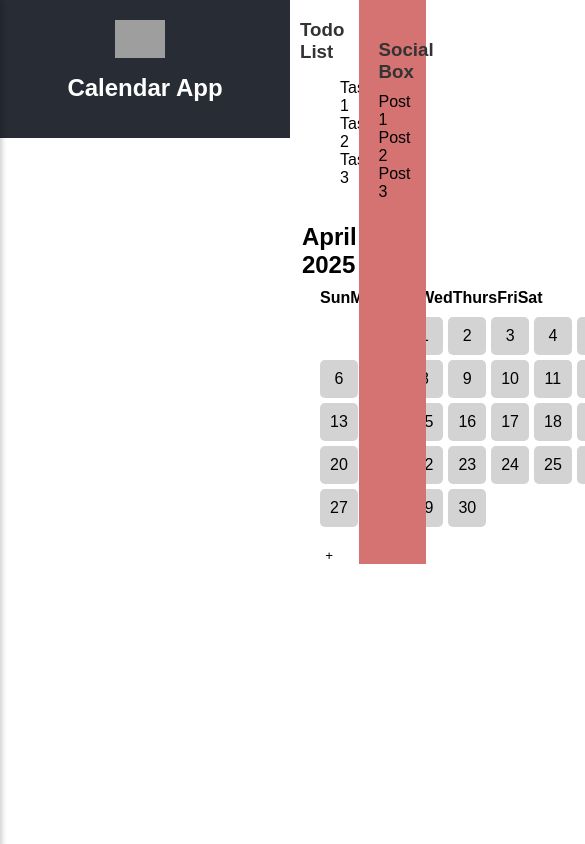
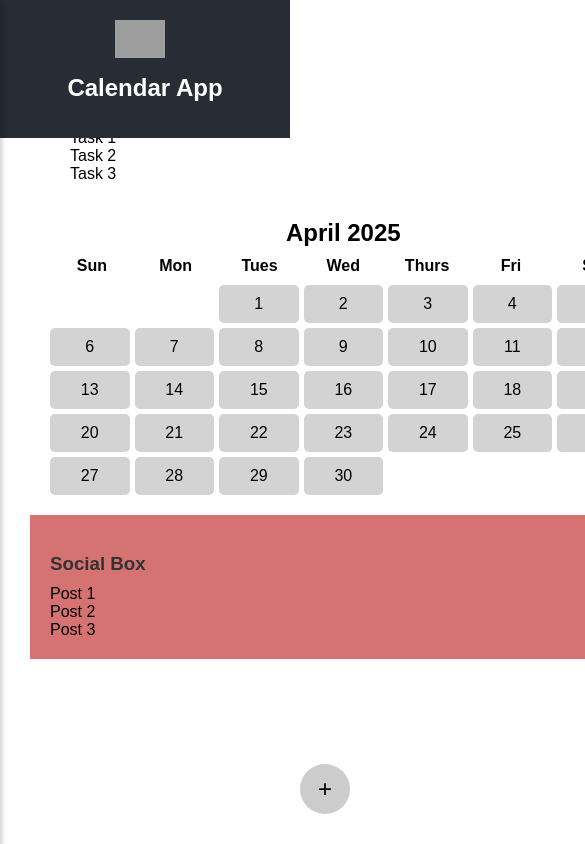
Before and after one commit to DaeunLim/AntiProcrastination, a React app: page / in a window 390 px wide. Shown: the top 844 px of the page, 585 px wide, since content can reach past the window. Built offline with nearby package versions, Linux system fonts and the light colour scheme; grey boxes are pictures that could not be loaded.

Commit message:
Update App.css
Update App layout styles with sidebar shift effect and responsive adjustments

```diff
--- a/src/App.css
+++ b/src/App.css
@@ -1,27 +1,60 @@
 /* App.css */
+
 
 /* Main layout structure */
 .App {
   display: flex;
   flex-direction: column;
   justify-content: space-between;
-    padding-left: 200px; /* Adjust left padding to account for the sidebar width */
 }
 
 .App-main {
+
   display: flex;
-    justify-content: space-between;
-    padding-left: 100px;
+  flex-wrap: wrap;
+  width: 1024px;
+  padding: 0px 30px;
+  box-sizing: border-box;
+  margin: 72px auto 0px auto;
+  flex-direction: row;
+  flex-direction: row;
+  transition: margin-left 0.3s ease;
+}
+
+.App-main.shifted {
+  margin-left: 240px; /* Sidebar 너비와 동일하게 설정 */
 }
 
 .middle-section {
   display: flex;
+  flex: 6;
   flex-direction: column;
-    width: 65%; /* Adjust this based on your layout preferences */
+  width: 65%;
+  /* Adjust this based on your layout preferences */
+}
+.add_calendar_btn {
+  position: absolute;
+  bottom: 30px;
+  right: 40px;
+  width: 50px;
+  height: 50px;
+  border-radius: 50%;
+  background-color: #ccc;
+  font-size: 24px;
+  border: none;
+  cursor: pointer;
 }
 
 .right-section {
   background-color: #d57272;
+  flex: 4;
   padding: 20px;
-    width: 30%; /* Adjust this based on your layout preferences */
+  width: 100%;
+  /* Adjust this based on your layout preferences */
 }
+
+@media screen and (max-width:1000px){
+  .App-main{
+      flex-direction: column;
+  }
+}
```
Lines whose indentation alone changed are shown as unchanged.
